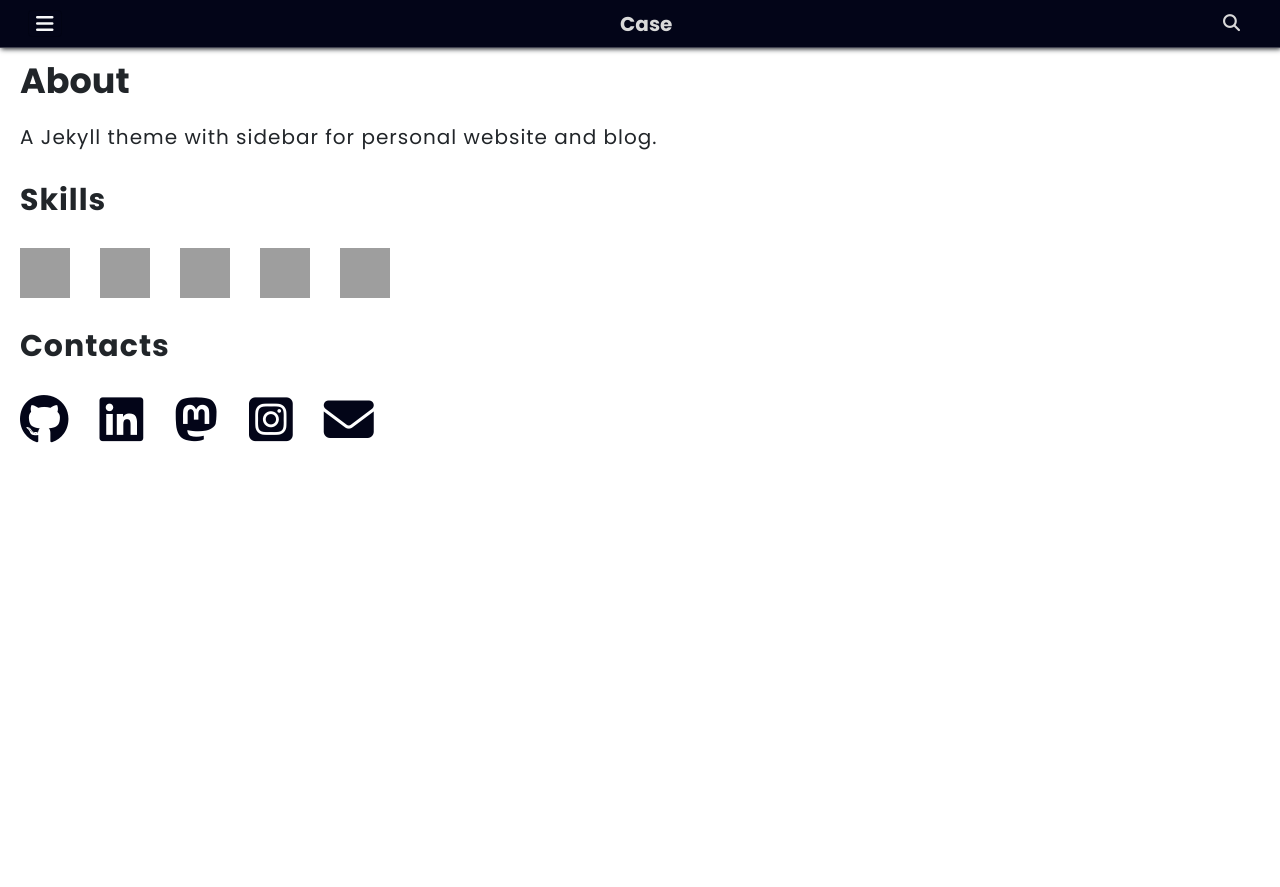
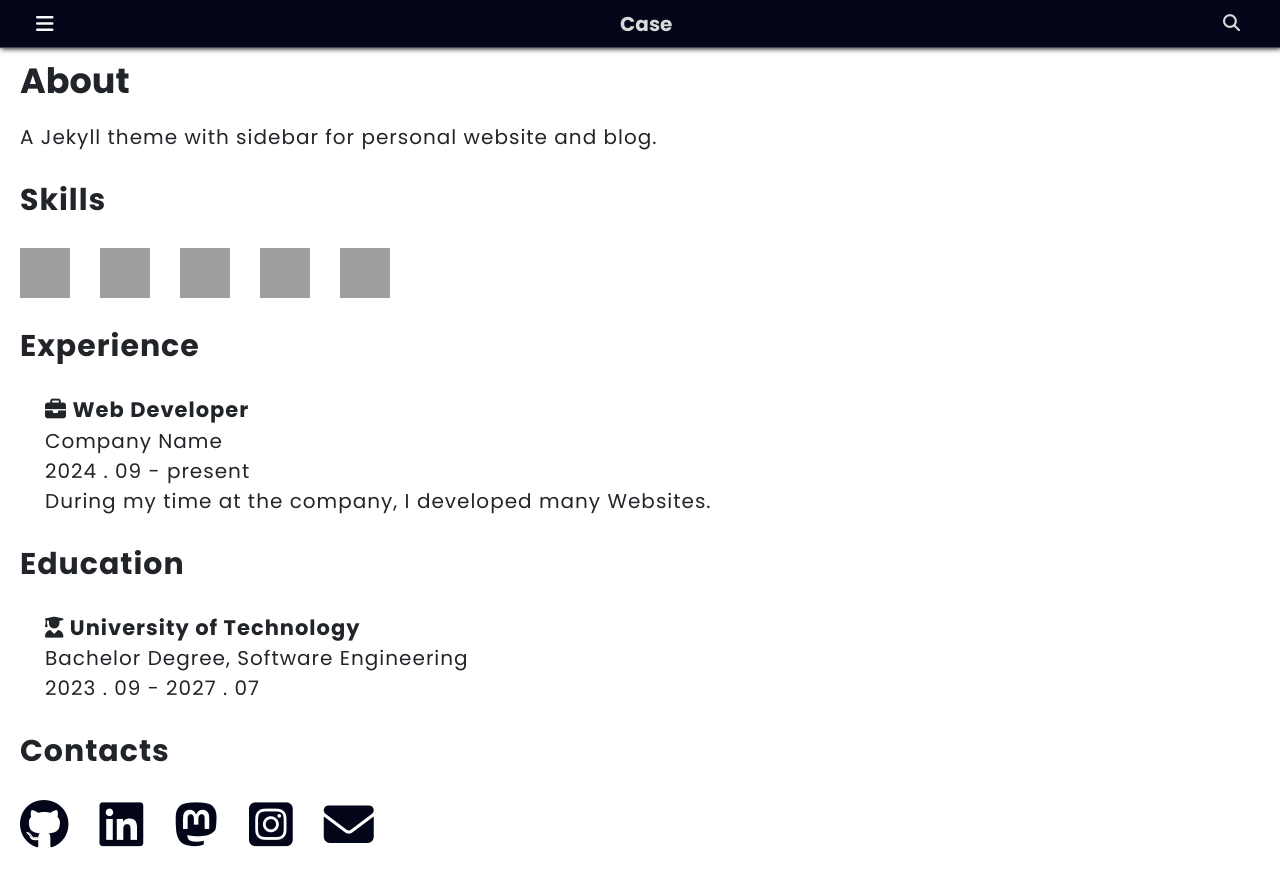
Before and after one commit to elainefs/jekyll-theme-case, a Jekyll site: the page built from _pages/about.html, in a window 1280 px wide. Shown: the top 887 px of the page. Built offline with Jekyll 4.4.1, drawn with Linux system fonts in a browser that asks for light colours; grey boxes are pictures that could not be loaded.

Commit message:
feat: add professional experience and academic background sections to 'About' page
This commit introduces new functionality on the 'About' page, allowing to input and display information regarding professional experience and academic background

```diff
--- a/_config.yml
+++ b/_config.yml
@@ -9,8 +9,15 @@
 
 title: Case
 tagline: Web Developer
-description: A Jekyll theme with sidebar for personal website and blog.
+description: A Jekyll theme with sidebar for personal website and blog. # Used for SEO
 avatar: "assets/img/avatar/avatar.png" # The avatar on sidebar
+
+# About page
+about: "A Jekyll theme with sidebar for personal website and blog."
+skills: true
+experiences: true
+education: true
+contacts: true
 
 # Social profiles
 email: youemail@domain.com
--- /dev/null
+++ b/_data/education.yml
@@ -0,0 +1,11 @@
+## Education Card Template
+# Use the template below to create a new education card
+# For each new education, copy the template and fill in the information
+# ---------------------------------------------------------
+# Template
+- institution: "University of Technology"
+  degree: "Bachelor Degree"
+  field: "Software Engineering"
+  start: "2023-09-11"
+  end: "2027-07-07"
+# ---------------------------------------------------------
--- /dev/null
+++ b/_data/experience.yml
@@ -0,0 +1,12 @@
+## Professional Experience Card Template
+# Use the template below to create a new professional experience card
+# For each new professional experience, copy the template and fill in the information
+# If it is your current job, use "Now" in the "end" field
+# ------------------------------------------------------
+#Template
+- role: "Web Developer"
+  company: "Company Name"
+  start: "2024-09-01"
+  end: "Now"
+  description: "During my time at the company, I developed many Websites."
+# -------------------------------------------------------
--- a/_pages/about.html
+++ b/_pages/about.html
@@ -4,11 +4,10 @@
 ---
 
 <section>
-  <p>
-    A Jekyll theme with sidebar for personal website and blog.
-  </p>
+  <p>{{ site.about }}</p>
 </section>
 
+{% if site.skills %}
 <section>
   <h2 class="mb-5">Skills</h2>
   <!-- Fill in the information in _data/skills.yml -->
@@ -21,10 +20,59 @@
     {% endfor %}
   </div>
 </section>
+{% endif %}
 
+{% if site.experiences %}
+<section>
+  <h2 class="mb-5">Experience</h2>
+  <!-- Fill in the information in _data/experience.yml -->
+  <div class="experiences">
+      {% for experience in site.data.experience %}
+        <div class="experience-item">
+            <p class="experience-role">
+              <i class="fa-solid fa-briefcase"></i>
+              {{ experience.role }}
+            </p>
+            <p class="experience-company">
+              {{ experience.company }}
+            </p>
+            <p class="experience-period">
+              {{ experience.start|date: "%Y . %m" }} - {% if experience.end == "Now" %} present {% else %} {{ experience.end|date: "%Y . %m" }} {% endif %}
+            </p>
+            <p class="experience-description">
+              {{ experience.description }}
+            </p>
+        </div>
+      {% endfor %}
+  </div>
+</section>
+{% endif %}
+
+{% if site.education %}
+<section>
+  <h2 class="mb-5">Education</h2>
+  <!-- Fill in the information in _data/education.yml -->
+  <div class="education">
+    {% for education in site.data.education %}
+      <div class="education-item">
+        <p class="education-institution">
+          <i class="fa-solid fa-user-graduate"></i>
+          {{ education.institution }}</p>
+        <p class="education-degree">
+          {{ education.degree }}, {{ education.field }}
+        </p>
+        <p>{{ education.start|date: "%Y . %m" }} - {{ education.end|date: "%Y . %m" }}</p>
+      </div>
+    {% endfor %}
+  </div>
+</section>
+{% endif %}
+
+{% if site.contacts %}
 <section>
   <h2 class="mb-5">Contacts</h2>
   <div class="contacts-social-icons">
     {% include social-icons.html %}
   </div>
 </section>
+{% endif %}
--- a/assets/css/about.css
+++ b/assets/css/about.css
@@ -35,3 +35,20 @@
 .contacts-social-icons ul li a i[class="fa-solid fa-handshake"] {
   display: none;
 }
+
+.experience-item,
+.education-item {
+  margin: 0 1rem 2rem 0;
+  padding-left: 2.5rem;
+}
+
+.experience-item p,
+.education-item p {
+  margin: 0 !important;
+}
+
+.experience-role,
+.education-institution {
+  font-size: 2.1rem;
+  font-weight: bold;
+}
```
